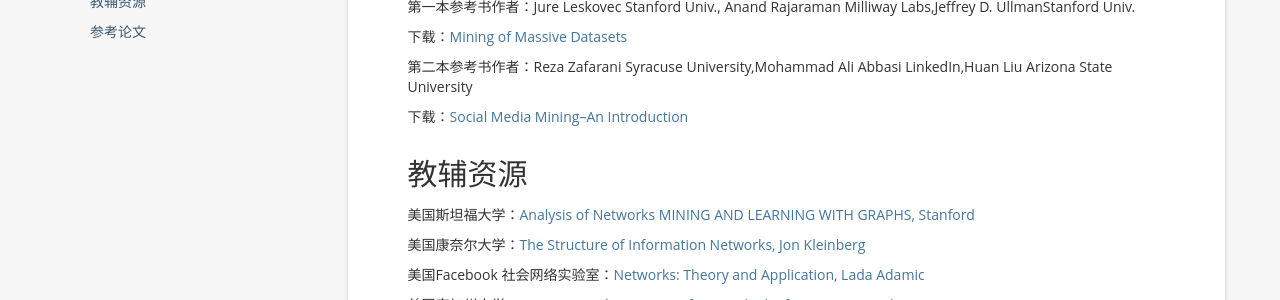
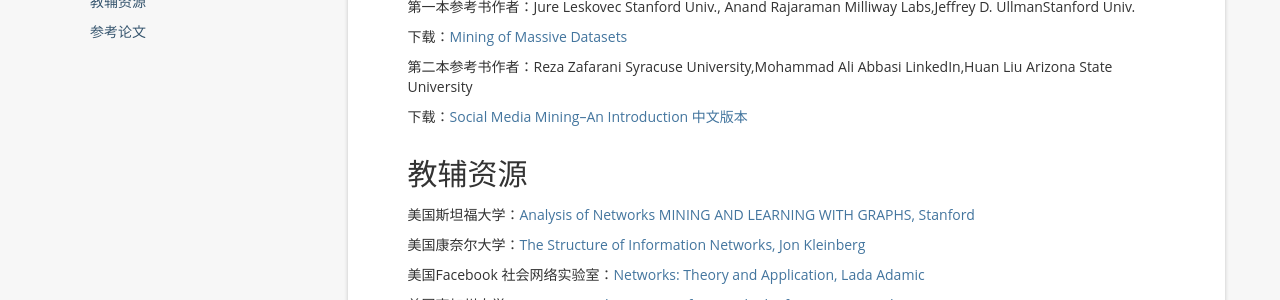
Before and after one commit to tjluo-ucas/ns, a Jekyll site: the page built from _posts/2019-02-10-books.md, in a window 1280 px wide and 900 px high, scrolled down 647 px. Shown: the part 153-453 px from the top of the window. Built offline with Jekyll 4.4.1, drawn with Linux system fonts in a browser that asks for light colours; nearby versions of some CDN libraries; comment, search, counter and statistics services are not loaded.

Commit message:
Update 2019-02-10-books.md

```diff
--- a/_posts/2019-02-10-books.md
+++ b/_posts/2019-02-10-books.md
@@ -31,7 +31,7 @@
 第二本参考书作者：Reza Zafarani Syracuse University,Mohammad Ali Abbasi LinkedIn,Huan Liu Arizona State University
 
 下载：[Social Media Mining--An Introduction](http://dmml.asu.edu/smm)
-
+[中文版本](http://www.ituring.com.cn/book/1541)
 
 教辅资源 {#website}
 ==============
```
